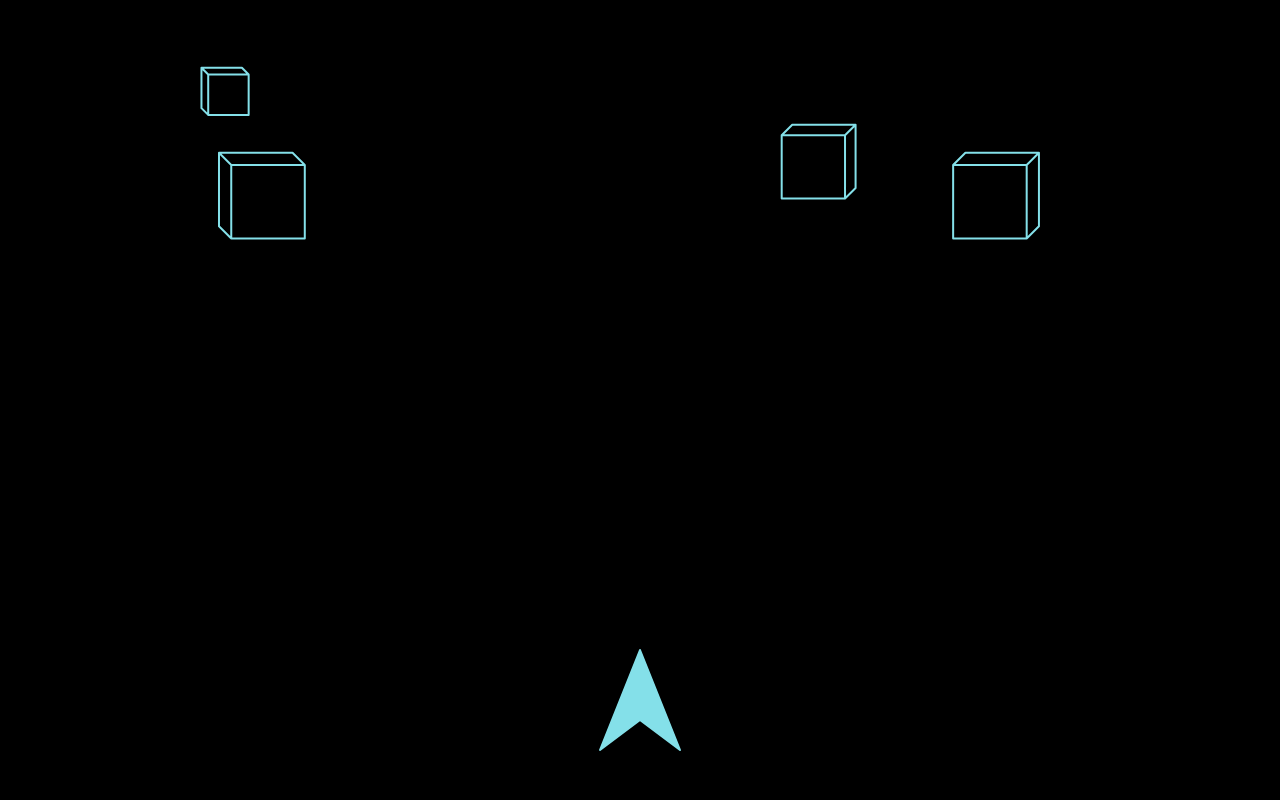
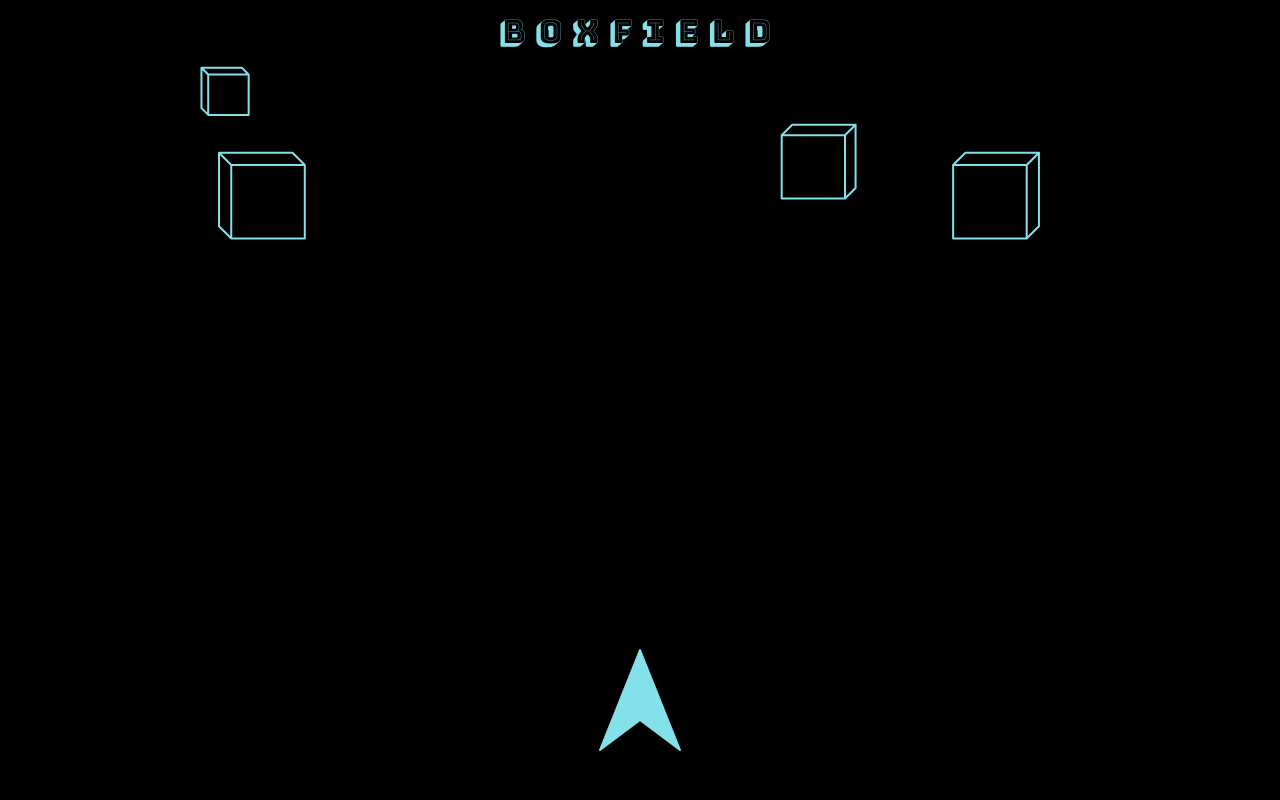
Before and after one commit to camorais82/boxfield, a website built with webpack: page index.html in a window 1280 px wide. Built offline with nearby package versions, Linux system fonts and the light colour scheme.

Commit message:
Add header text

```diff
--- a/index.html
+++ b/index.html
@@ -5,8 +5,10 @@
     <script src="./bundle.js"></script>
     <meta charset="UTF-8">
     <meta name="viewport" content="width=device-width, initial-scale=1">
+    <link href="https://fonts.googleapis.com/css?family=Bungee+Shade" rel="stylesheet">
   </head>
   <body>
+    <header> BOXFIELD </header>
     <canvas id="field"></canvas>
     <canvas id="objects"></canvas>
   </body>
--- a/src/styles/main.scss
+++ b/src/styles/main.scss
@@ -4,6 +4,31 @@ html, body {
   overflow: hidden;
 }
 
+header {
+  position: fixed;
+  top: 2%;
+  width: 100%;
+  font-weight: 100;
+  font-family: 'Bungee Shade', cursive;
+  display: flex;
+  justify-content: center;
+  font-size: 2em;
+  letter-spacing: 10px;
+  color: #84e0e9;
+  z-index: 3;
+}
+
+canvas {
+  position: absolute;
+  top: 0;
+  left: 0;
+}
+
 #field {
-  background-color: black;
+  z-index: 1;
+  background-color: #000;
 }
+
+#objects {
+  z-index: 2;
+}
```
